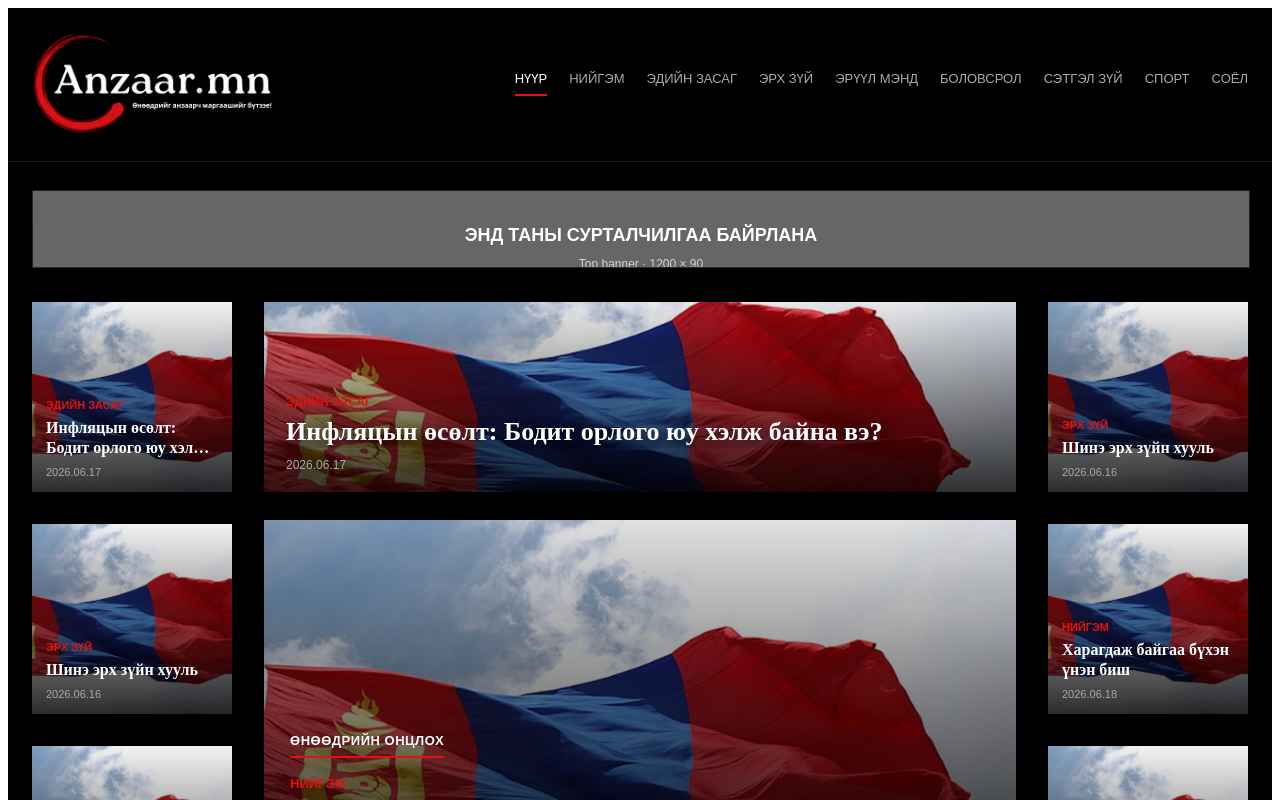
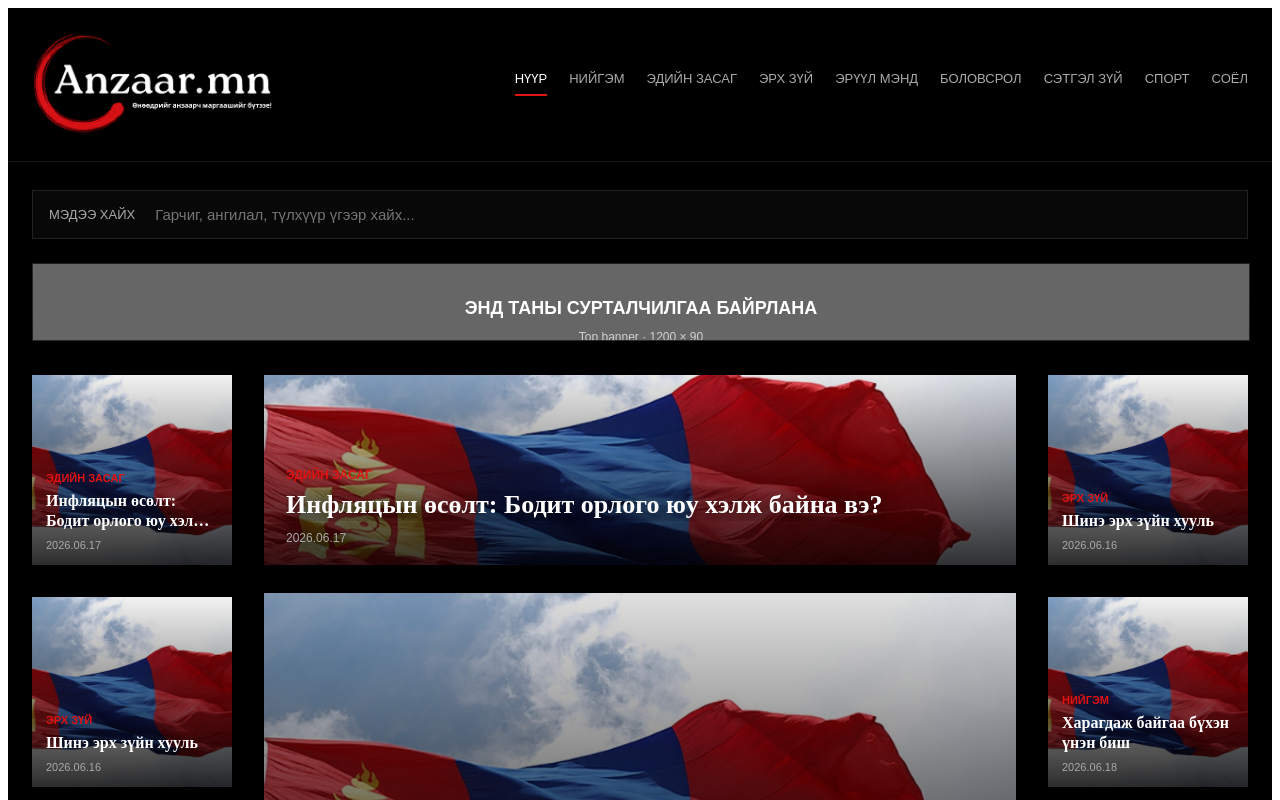
Before and after one commit to toogeemunkhtogtokh-ai/Anzaar-mn, a Next.js app: page / in a window 1280 px wide. Shown: the top 800 px of the page. Built offline with nearby package versions, Linux system fonts and the light colour scheme.

Commit message:
Update page.js

```diff
--- a/app/page.js
+++ b/app/page.js
@@ -7,8 +7,9 @@ import { articles } from "../lib/articles";
 
 export default function Home() {
   const [allArticles, setAllArticles] = useState(articles);
-  const [banners, setBanners] = useState([]);
-  const [partners, setPartners] = useState([]);
+const [banners, setBanners] = useState([]);
+const [partners, setPartners] = useState([]);
+const [searchQuery, setSearchQuery] = useState("");
 
   useEffect(() => {
     const savedArticles =
@@ -46,7 +47,21 @@ export default function Home() {
     image: "/hero-main.png",
   };
 
-  const safeArticles = allArticles.length > 0 ? allArticles : [fallbackArticle];
+  const filteredArticles = allArticles.filter((article) => {
+  const query = searchQuery.toLowerCase().trim();
+
+  if (!query) return true;
+
+  return (
+    article.title?.toLowerCase().includes(query) ||
+    article.label?.toLowerCase().includes(query) ||
+    article.category?.toLowerCase().includes(query) ||
+    article.content?.toLowerCase().includes(query) ||
+    article.excerpt?.toLowerCase().includes(query)
+  );
+});
+  const safeArticles =
+  filteredArticles.length > 0 ? filteredArticles : [fallbackArticle];
 
   const getArticle = (index) => {
     return safeArticles[index % safeArticles.length] || fallbackArticle;
@@ -336,6 +351,64 @@ export default function Home() {
           padding: "28px 24px 42px",
         }}
       >
+        <div
+  style={{
+    marginBottom: 24,
+    display: "flex",
+    alignItems: "center",
+    justifyContent: "space-between",
+    gap: 18,
+    border: "1px solid rgba(255,255,255,.1)",
+    background: "rgba(255,255,255,.03)",
+    padding: "14px 16px",
+  }}
+>
+  <div
+    style={{
+      fontFamily: "Arial",
+      fontSize: 13,
+      color: "#aaa",
+      textTransform: "uppercase",
+      whiteSpace: "nowrap",
+    }}
+  >
+    Мэдээ хайх
+  </div>
+
+  <input
+    type="text"
+    value={searchQuery}
+    onChange={(e) => setSearchQuery(e.target.value)}
+    placeholder="Гарчиг, ангилал, түлхүүр үгээр хайх..."
+    style={{
+      width: "100%",
+      border: "none",
+      outline: "none",
+      background: "transparent",
+      color: "#fff",
+      fontSize: 15,
+      fontFamily: "Arial",
+    }}
+  />
+
+  {searchQuery && (
+    <button
+      onClick={() => setSearchQuery("")}
+      style={{
+        border: "none",
+        background: "#e11212",
+        color: "#fff",
+        padding: "8px 12px",
+        cursor: "pointer",
+        fontSize: 12,
+        fontFamily: "Arial",
+        textTransform: "uppercase",
+      }}
+    >
+      Clear
+    </button>
+  )}
+</div>
        <div
   style={{
     width: "100%",
```
